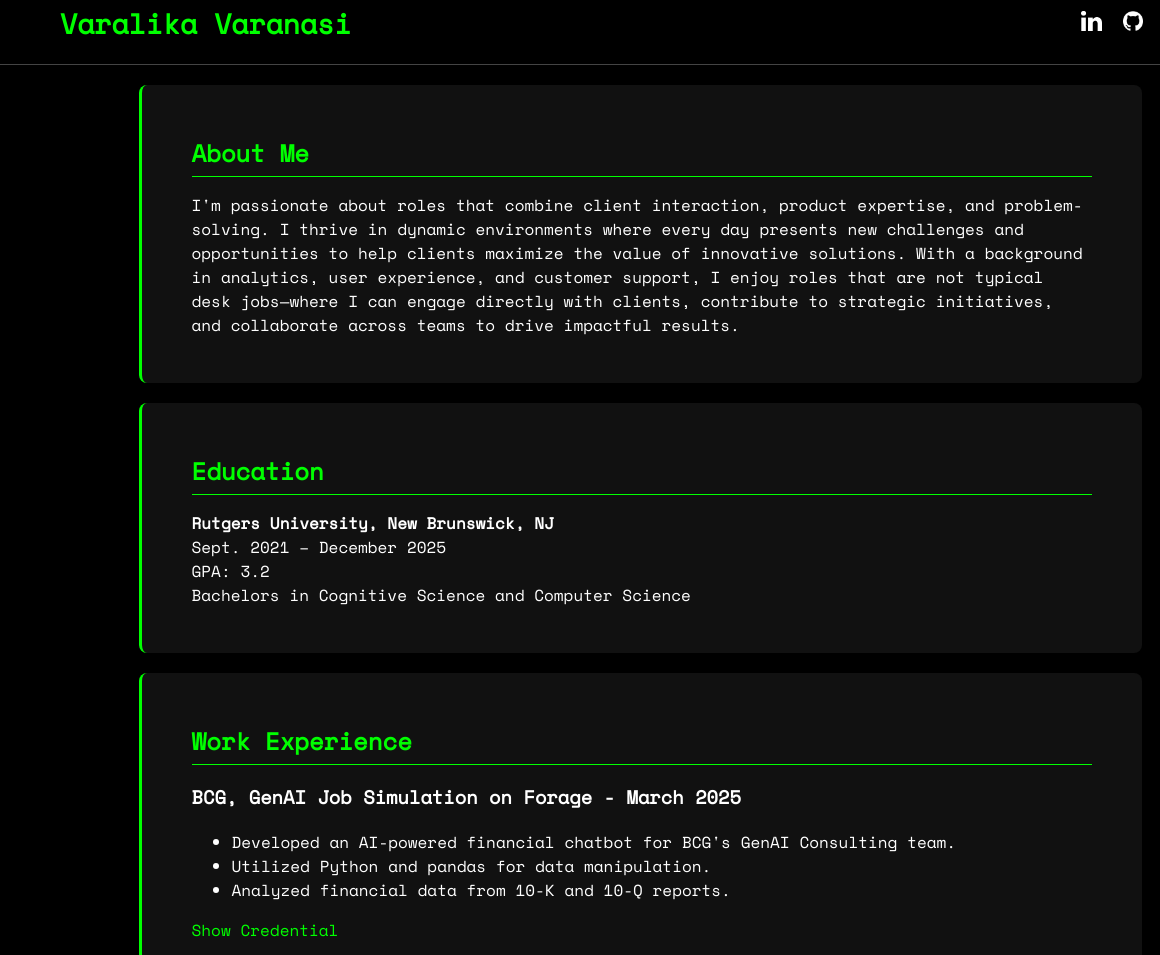
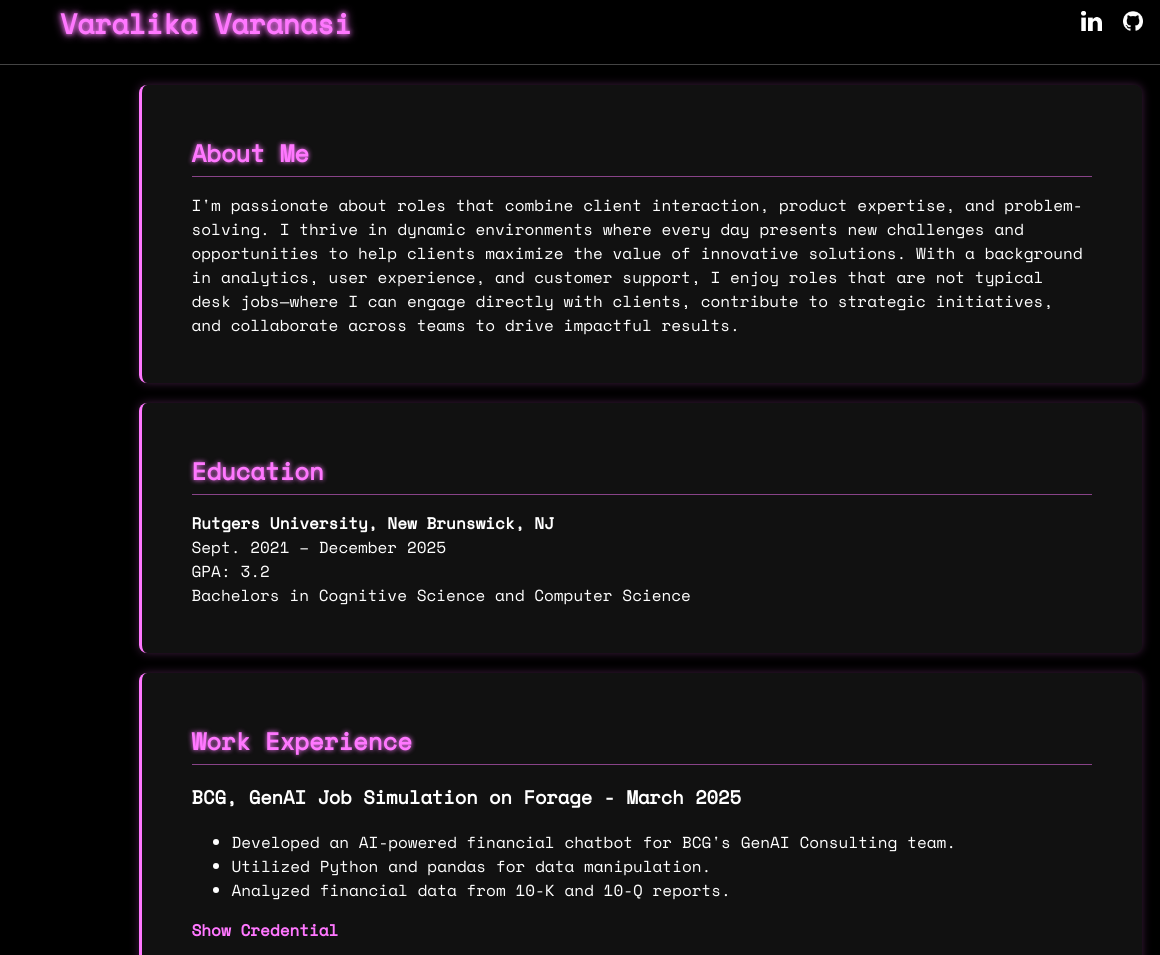
Before and after one commit to varalikcodes/portfolio, a plain HTML site: page index.html in a window 1280 px wide. Shown: the part 17-972 px from the top of the page, 0-1160 px from the left. Drawn offline with nearby package versions, Linux system fonts and the light colour scheme.

Commit message:
Update style.css

```diff
--- a/style.css
+++ b/style.css
@@ -20,21 +20,24 @@ header {
   width: 60px;
   height: 60px;
   border-radius: 50%;
+  border: 2px solid #ff77ff;
 }
 
 .terminal-title {
   font-size: 28px;
-  color: #00ff00;
+  color: #ff77ff;
   margin: 0;
   flex: 1;
   padding-left: 20px;
   white-space: nowrap;
   overflow: hidden;
+  text-shadow: 0 0 5px #ff77ff, 0 0 10px #ff77ff;
 }
 
 .cursor {
   display: inline-block;
   animation: blink 1s step-end infinite;
+  color: #ff77ff;
 }
 
 @keyframes blink {
@@ -57,15 +60,17 @@ section {
   max-width: 900px;
   margin: 20px auto;
   background: #111;
-  border-left: 3px solid #00ff00;
+  border-left: 3px solid #ff77ff;
   border-radius: 8px;
+  box-shadow: 0 0 10px #ff77ff40;
 }
 
 h2 {
-  color: #00ff00;
-  border-bottom: 1px solid #00ff00;
+  color: #ff77ff;
+  border-bottom: 1px solid #ff77ff80;
   padding-bottom: 5px;
   margin-bottom: 15px;
+  text-shadow: 0 0 5px #ff77ff;
 }
 
 .project-grid {
@@ -77,18 +82,20 @@ h2 {
 .project {
   background: #222;
   padding: 15px;
-  border: 1px solid #00ff00;
+  border: 1px solid #ff77ff90;
   border-radius: 8px;
-  transition: transform 0.3s ease;
+  transition: transform 0.3s ease, box-shadow 0.3s ease;
 }
 
 .project:hover {
   transform: scale(1.02);
+  box-shadow: 0 0 10px #ff77ff80;
 }
 
 .credential {
-  color: #00ff00;
+  color: #ff77ff;
   text-decoration: none;
+  font-weight: bold;
 }
 
 .credential:hover {
```
